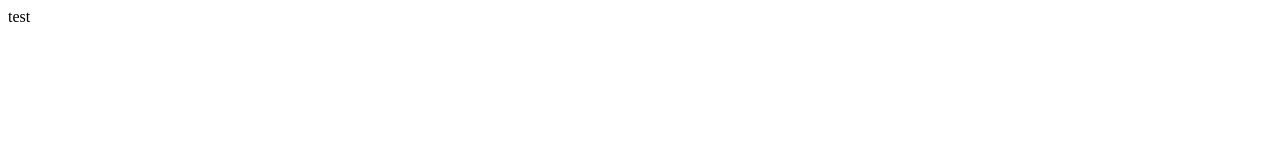
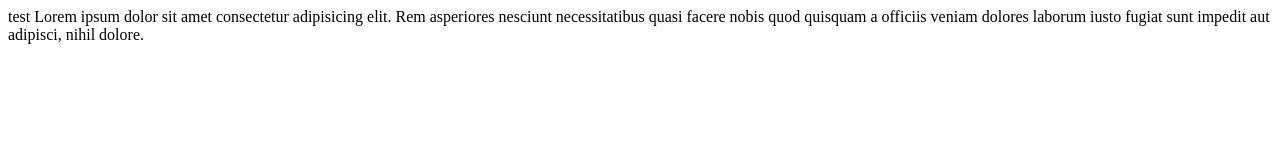
Before and after one commit to abdlrhmn-l/wpu-git-test, a plain HTML site: page index.html in a window 1280 px wide. Drawn offline with Linux system fonts and the light colour scheme.

Commit message:
tambah paragraf

```diff
--- a/index.html
+++ b/index.html
@@ -10,6 +10,8 @@
 
 <body>
     test
+    Lorem ipsum dolor sit amet consectetur adipisicing elit. Rem asperiores nesciunt necessitatibus quasi facere nobis
+    quod quisquam a officiis veniam dolores laborum iusto fugiat sunt impedit aut adipisci, nihil dolore.
 </body>
 
 </html>
```
